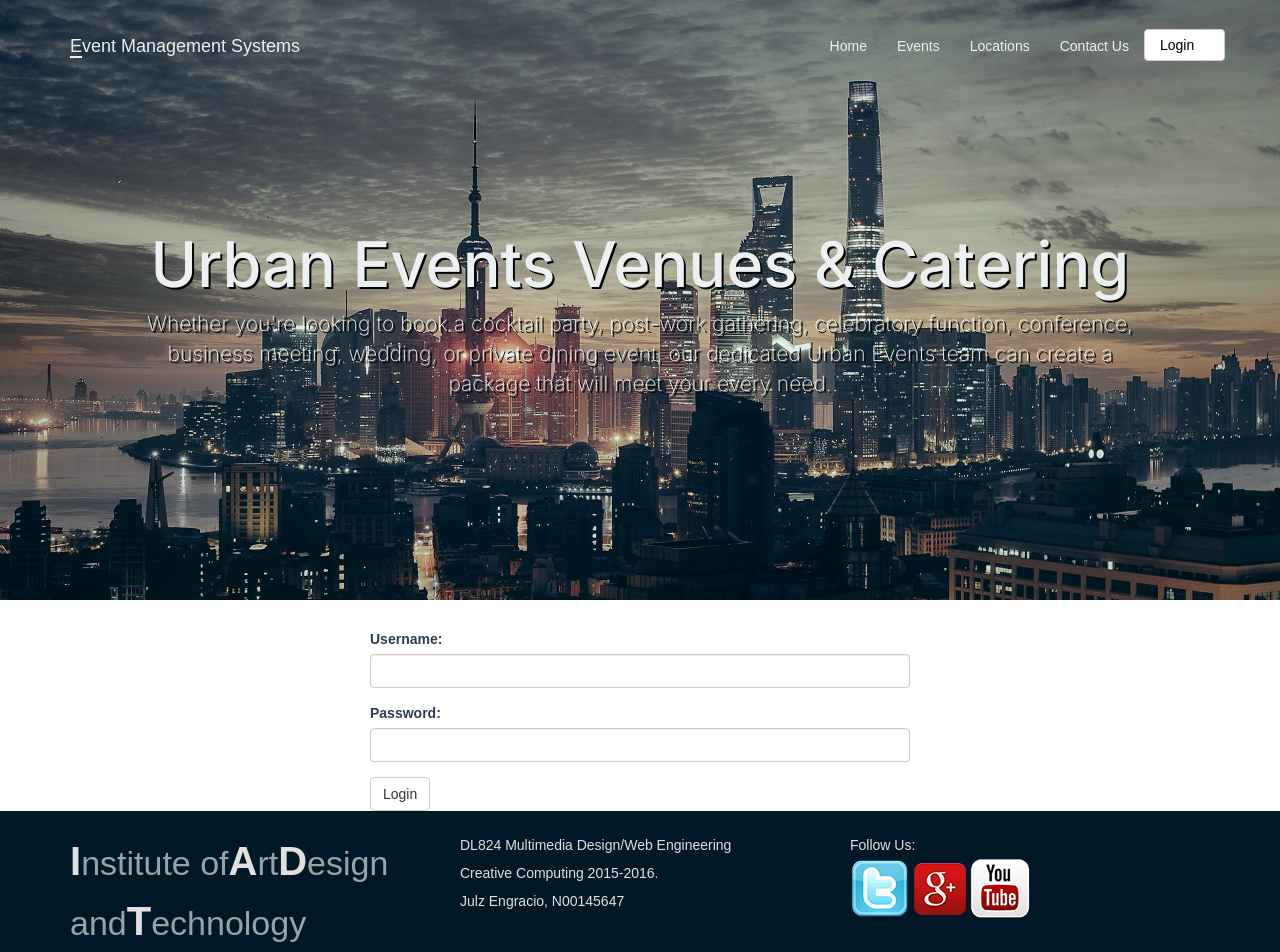
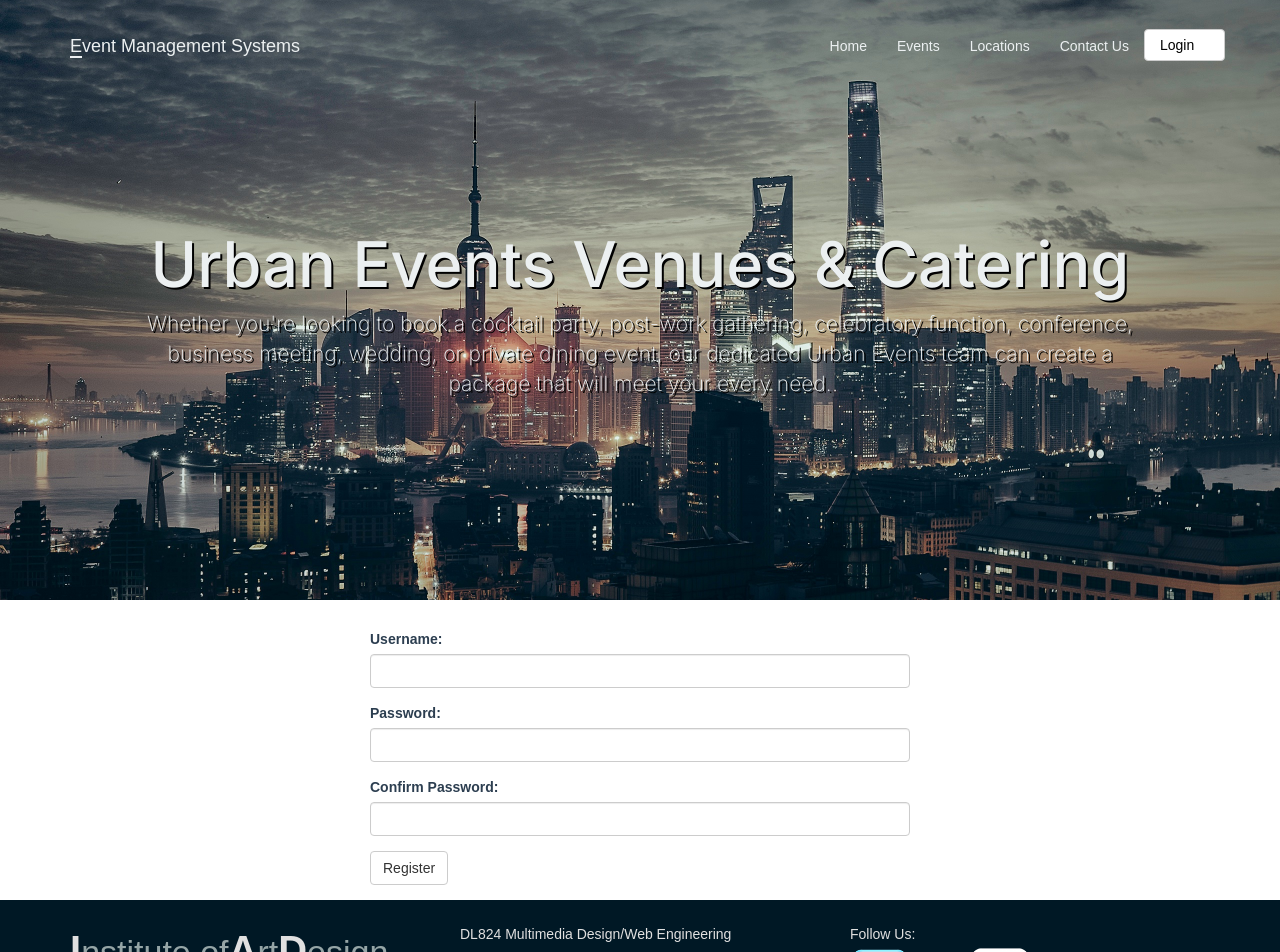
Before and after one commit to zhhimel/SportsClub, a Next.js app: page /register in a window 1280 px wide. Shown: the top 952 px of the page. Built offline with nearby package versions, Linux system fonts and the light colour scheme; a web font is replaced by a local one.

Commit message:
register 2

```diff
--- a/src/app/register/page.js
+++ b/src/app/register/page.js
@@ -1,31 +1,32 @@
-'use client';
 import React, { useState } from 'react';
+import axios from 'axios';
 
-const page = () => {
+const RegistrationPage = () => {
   const [username, setUsername] = useState('');
   const [password, setPassword] = useState('');
+  const [cpassword, setCpassword] = useState('');
 
-  const handleLogin = async (event) => {
+  const handleRegister = async (event) => {
     event.preventDefault();
 
     try {
-      const response = await fetch('http://localhost:8080/regPOST', {
-        method: 'POST',
-        headers: {
-          'Content-Type': 'application/json',
-        },
-        body: JSON.stringify({ username, password }),
+      const response = await axios.post('http://localhost:8080/logPOST', {
+        username,
+        password,
+        cpassword,
       });
 
-      if (response.ok) {
-        // Handle successful login
-        console.log('Login successful');
+      // Assuming your API returns a status of 200 for a successful registration
+      if (response.status === 200) {
+        // Handle successful registration
+        console.log('Registration successful');
       } else {
-        // Handle login error
-        console.error('Login failed');
+        // Handle registration error
+        console.error('Registration failed');
       }
     } catch (error) {
-      console.error('Error during login:', error);
+      // Handle network or other errors
+      console.error('Error during registration:', error);
     }
   };
 
@@ -34,11 +35,12 @@ const page = () => {
       <div className="content">
         <div className="container">
           <div className="col-md-6 col-md-offset-3">
-            <form action="#" method="POST">
+            <form action="register.php" className="form-group" method="POST">
               <div className="form-group">
                 <label htmlFor="username">Username: </label>
                 <input
                   type="text"
+                  id="username"
                   name="username"
                   className="form-control"
                   value={username}
@@ -50,6 +52,7 @@ const page = () => {
                 <label htmlFor="password">Password: </label>
                 <input
                   type="password"
+                  id="password"
                   name="password"
                   className="form-control"
                   value={password}
@@ -57,8 +60,20 @@ const page = () => {
                 />
                 <span className="error"></span>
               </div>
-              <button type="submit" className="btn btn-default" onClick={handleLogin}>
-                Login
+              <div className="form-group">
+                <label htmlFor="cpassword">Confirm Password: </label>
+                <input
+                  type="password"
+                  id="cpassword"
+                  name="cpassword"
+                  className="form-control"
+                  value={cpassword}
+                  onChange={(e) => setCpassword(e.target.value)}
+                />
+                <span className="error"></span>
+              </div>
+              <button type="submit" className="btn btn-default" onClick={handleRegister}>
+                Register
               </button>
             </form>
           </div>
@@ -68,4 +83,4 @@ const page = () => {
   );
 };
 
-export default page;
+export default RegistrationPage;
```
